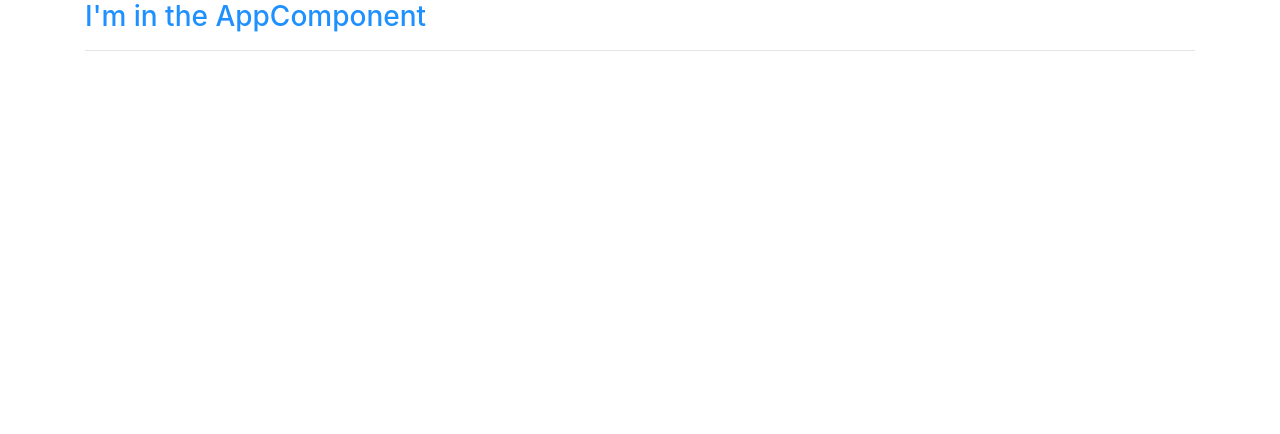
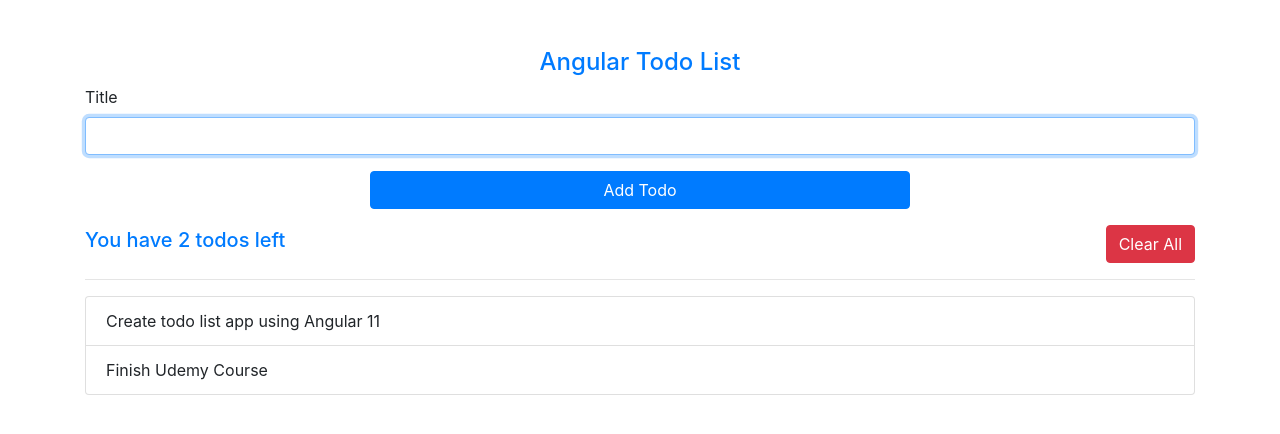
Before and after one commit to rydwan10/angular-udemy-tutorial, an Angular app: page / in a window 1280 px wide. Shown: the top 434 px of the page. Built offline with nearby package versions, Linux system fonts and the light colour scheme.

Commit message:
Finish simple todo application

```diff
--- /dev/null
+++ b/src/app/add-todo/add-todo.component.html
@@ -0,0 +1,19 @@
+<form (submit)="onAddTodo(); $event.preventDefault()">
+  <div class="form-group">
+    <label for="title">Title</label>
+    <input
+      autofocus
+      [(ngModel)]="title"
+      type="text"
+      name="title"
+      class="form-control"
+    />
+    <div class="row justify-content-center">
+      <div class="col-6">
+        <button class="btn btn-primary mt-3 btn-block" type="submit">
+          Add Todo
+        </button>
+      </div>
+    </div>
+  </div>
+</form>
--- /dev/null
+++ b/src/app/add-todo/add-todo.component.ts
@@ -0,0 +1,23 @@
+import { Component, OnInit, EventEmitter, Output } from '@angular/core';
+
+@Component({
+  selector: 'app-add-todo',
+  templateUrl: './add-todo.component.html',
+  styleUrls: ['./add-todo.component.css'],
+})
+export class AddTodoComponent implements OnInit {
+  title: string = '';
+  @Output() addTodo = new EventEmitter<{ id: number; title: string }>();
+  constructor() {}
+
+  ngOnInit(): void {}
+
+  onAddTodo(): void {
+    if (this.title.trim() === '') return alert('Title must not empty');
+    this.addTodo.emit({
+      id: Math.floor(Math.random() * 10000),
+      title: this.title,
+    });
+    this.title = '';
+  }
+}
--- a/src/app/app.component.html
+++ b/src/app/app.component.html
@@ -1,8 +1,38 @@
-<div class="container">
+<div class="container mt-5">
+  <h4 class="text-primary text-center">{{ title }}</h4>
   <div class="row">
     <div class="col">
-      <h3>I'm in the AppComponent</h3>
+      <app-add-todo (addTodo)="onAddTodo($event)"></app-add-todo>
+      <div class="">
+        <div class="row align-items-center" *ngIf="todos.length > 0">
+          <div class="col">
+            <h5 class="text-primary">
+              You have {{ todos.length }} todo<span *ngIf="todos.length > 1"
+                >s</span
+              >
+              left
+            </h5>
+          </div>
+          <div class="col">
+            <button
+              (click)="onClearAllTodo()"
+              class="btn btn-danger float-right"
+            >
+              Clear All
+            </button>
+          </div>
+        </div>
+      </div>
       <hr />
+      <app-todo-list
+        *ngIf="todos"
+        (deleteTodo)="onDeleteTodo($event)"
+        [todoList]="todos"
+      >
+      </app-todo-list>
+      <h4 class="text-center" *ngIf="todos.length <= 0">
+        There is no Todos...
+      </h4>
     </div>
   </div>
 </div>
--- a/src/app/app.component.ts
+++ b/src/app/app.component.ts
@@ -3,15 +3,25 @@ import { Component } from '@angular/core';
 @Component({
   selector: 'app-root',
   templateUrl: './app.component.html',
-  // styleUrls: ['./app.component.css']
-  styles: [
-    `
-      h3 {
-        color: dodgerblue;
-      }
-    `,
-  ],
+  styleUrls: ['./app.component.css'],
 })
 export class AppComponent {
-  title = 'myapp';
+  title = 'Angular Todo List';
+  todos: { id: number; title: string }[] = [
+    { id: 1, title: 'Create todo list app using Angular 11' },
+    { id: 2, title: 'Finish Udemy Course' },
+  ];
+
+  onAddTodo(todoItem: { id: number; title: string }): void {
+    this.todos.push({ id: todoItem.id, title: todoItem.title });
+  }
+  onDeleteTodo(args: { id: number }): void {
+    this.todos = this.todos.filter((todo) => todo.id !== args.id);
+  }
+  onClearAllTodo(): void {
+    if (confirm('Clear all todos?')) {
+      this.todos = [];
+    }
+    return;
+  }
 }
--- a/src/app/app.module.ts
+++ b/src/app/app.module.ts
@@ -4,9 +4,12 @@ import { FormsModule } from '@angular/forms';
 
 import { AppRoutingModule } from './app-routing.module';
 import { AppComponent } from './app.component';
+import { AddTodoComponent } from './add-todo/add-todo.component';
+import { TodoListComponent } from './todo-list/todo-list.component';
+import { TodoItemComponent } from './todo-list/todo-item/todo-item.component';
 
 @NgModule({
-  declarations: [AppComponent],
+  declarations: [AppComponent, AddTodoComponent, TodoListComponent, TodoItemComponent],
   imports: [BrowserModule, AppRoutingModule, FormsModule],
   providers: [],
   bootstrap: [AppComponent],
--- /dev/null
+++ b/src/app/todo-list/todo-item/todo-item.component.html
@@ -0,0 +1,2 @@
+<!-- <span (click)="onDeleteTodo()">{{ todoItem.title }}</span> -->
+<span>{{ todoItem.title }}</span>
--- /dev/null
+++ b/src/app/todo-list/todo-item/todo-item.component.ts
@@ -0,0 +1,17 @@
+import { Component, OnInit, Input, Output, EventEmitter } from '@angular/core';
+
+@Component({
+  selector: 'app-todo-item',
+  templateUrl: './todo-item.component.html',
+  styleUrls: ['./todo-item.component.css'],
+})
+export class TodoItemComponent implements OnInit {
+  @Input() todoItem: { id: number; title: string };
+  @Output() deleteTodo = new EventEmitter<{ id: number }>();
+  constructor() {}
+
+  ngOnInit(): void {}
+  onDeleteTodo(): void {
+    this.deleteTodo.emit({ id: this.todoItem.id });
+  }
+}
--- /dev/null
+++ b/src/app/todo-list/todo-list.component.css
@@ -0,0 +1,6 @@
+.todo-item:hover {
+  background-color: rgb(248, 75, 75);
+  transition: all ease-out 0.3s;
+  color: white;
+  cursor: pointer;
+}
--- /dev/null
+++ b/src/app/todo-list/todo-list.component.html
@@ -0,0 +1,10 @@
+<!-- Loop through array of todo -->
+<ul class="list-group">
+  <app-todo-item
+    class="list-group-item todo-item"
+    *ngFor="let item of todoList"
+    [todoItem]="item"
+    (click)="onDeleteTodo(item)"
+  ></app-todo-item>
+  <!-- (deleteTodo)="onDeleteTodo($event)" -->
+</ul>
--- /dev/null
+++ b/src/app/todo-list/todo-list.component.ts
@@ -0,0 +1,18 @@
+import { Component, OnInit, Input, Output, EventEmitter } from '@angular/core';
+
+@Component({
+  selector: 'app-todo-list',
+  templateUrl: './todo-list.component.html',
+  styleUrls: ['./todo-list.component.css'],
+})
+export class TodoListComponent implements OnInit {
+  @Input() todoList: { id: number; title: string }[];
+  @Output() deleteTodo = new EventEmitter<{ id: number }>();
+  constructor() {}
+
+  ngOnInit(): void {}
+  onDeleteTodo(args): void {
+    // console.log(args);
+    this.deleteTodo.emit({ id: args.id });
+  }
+}
```
Also changed, not shown: src/app/add-todo/add-todo.component.css (added), src/app/todo-list/todo-item/todo-item.component.css (added).
